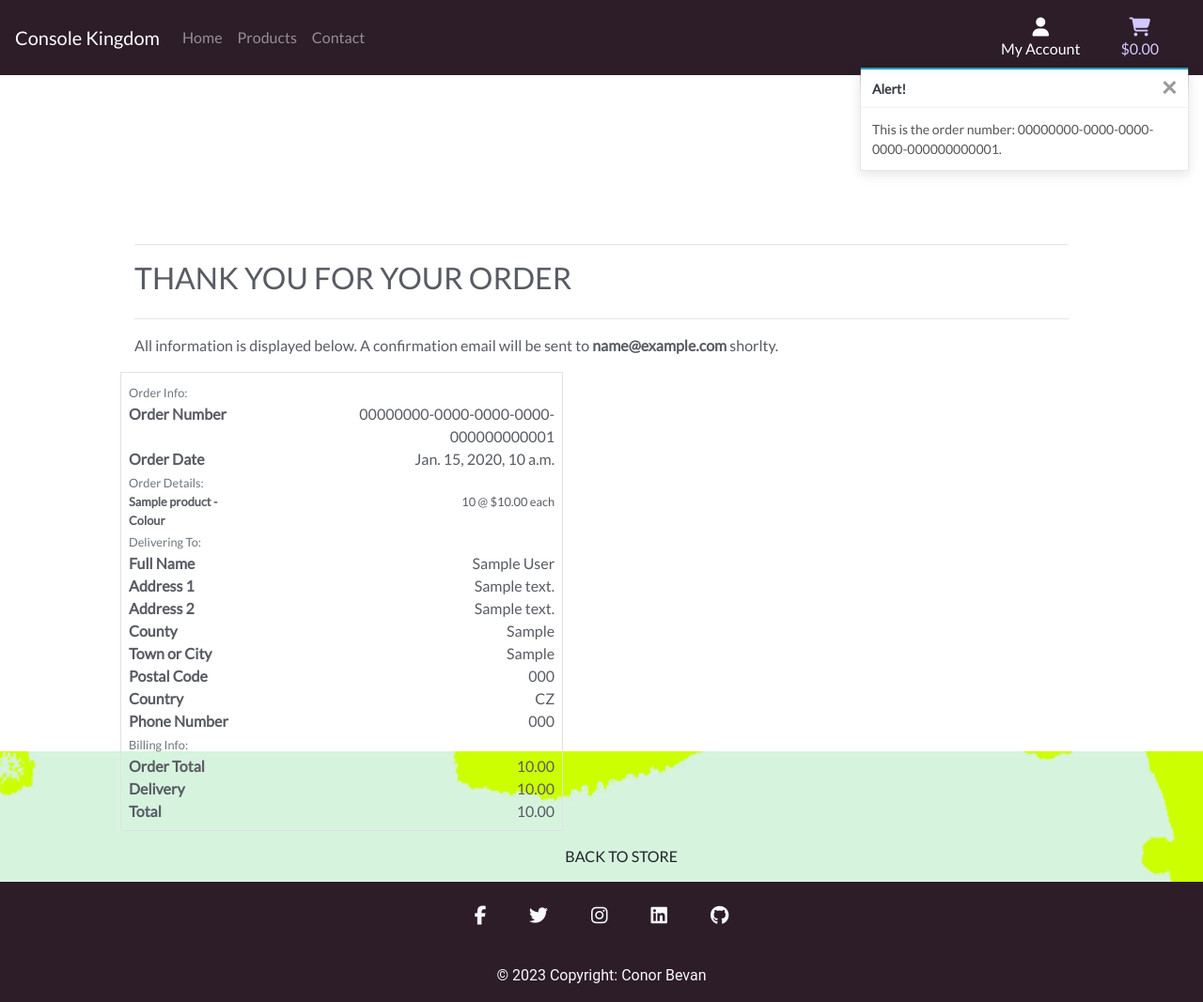
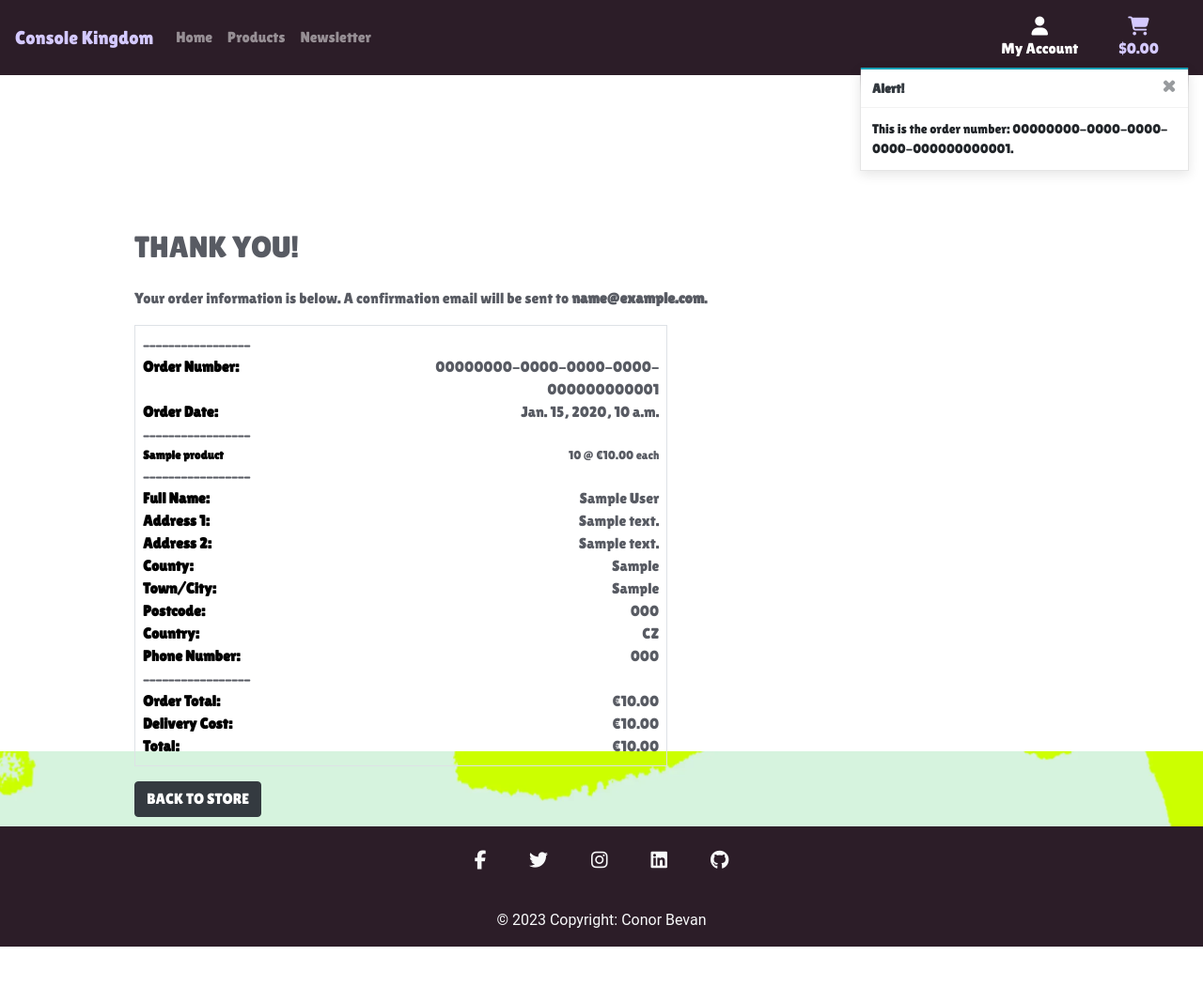
Before and after one commit to ConorBevan/Console-Kingdom, a Django app: page /user/order_history/00000000-0000-0000-0000-000000000001 in a window 1280 px wide. Shown: the whole page at 94% size. After the commit the page ends 1008 px from the top, so only its background shows below. Run offline with Django 3.2, Linux system fonts and the light colour scheme; tables that the repository leaves empty hold one stand-in row (values such as "Sample post"); some libraries are stand-ins or nearby versions.

Commit message:
Editing the layout and buttons of pages

```diff
--- a/cart/templates/cart/cart.html
+++ b/cart/templates/cart/cart.html
@@ -102,7 +102,7 @@
                                 </td>
                             </tr>
                             <tr>
-                                <td colspan="5" class="text-right">
+                                <td colspan="5" class="text-left">
                                     <a href="{% url 'products' %}" class="btn btn-dark btn-md">
                                         <span class="text-uppercase">Keep Shopping</span>
                                     </a>
--- a/checkout/templates/checkout/checkout_success.html
+++ b/checkout/templates/checkout/checkout_success.html
@@ -12,28 +12,27 @@
 
 {% block content %}
 <div class="overlay"></div>
-    <div class="container">
+<div class="container h-100">
     <div class="row">
         <div class="col">
-                <hr>
-                <h2 class="logo-font mb-4">Thank You for your order</h2>
-                <hr>
-                <p class="text-black">All information is displayed below. A confirmation email will be sent to <strong>{{ order.email }}</strong> shorlty.</p>
+            <h2 class="logo-font mb-4 text-yellow">Thank You!</h2>
+            <p class="text-black">Your order information is below. A confirmation email will be sent to <strong
+                    class="text-yellow">{{ order.email }}</strong>.</p>
         </div>
     </div>
 
     <div class="row">
-            <div class="col-12 col-lg-7"></div>
+        <div class="col-12 col-lg-7">
             <div class="order-confirmation-wrapper p-2 border">
                 <div class="row">
                     <div class="col">
-                        <small class="text-muted">Order Info:</small>
+                        <small class="text-black font-weight-bold">-----------------</small>
                     </div>
                 </div>
 
                 <div class="row">
                     <div class="col-12 col-md-4">
-                        <p class="mb-0 text-black font-weight-bold">Order Number</p>
+                        <p class="mb-0 text-black font-weight-bold" id="order-details">Order Number:</p>
                     </div>
                     <div class="col-12 col-md-8 text-md-right">
                         <p class="mb-0">{{ order.order_number }}</p>
@@ -42,7 +41,7 @@
 
                 <div class="row">
                     <div class="col-12 col-md-4">
-                        <p class="mb-0 text-black font-weight-bold">Order Date</p>
+                        <p class="mb-0 text-black font-weight-bold" id="order-details">Order Date:</p>
                     </div>
                     <div class="col-12 col-md-8 text-md-right">
                         <p class="mb-0">{{ order.date }}</p>
@@ -51,32 +50,32 @@
 
                 <div class="row">
                     <div class="col">
-                        <small class="text-muted">Order Details:</small>
+                        <small class="text-black font-weight-bold">-----------------</small>
                     </div>
                 </div>
 
                 {% for item in order.lineitems.all %}
                 <div class="row">
                     <div class="col-12 col-md-4">
-                        <p class="small mb-0 text-black font-weight-bold">
-                            {{ item.product.name }}{% if item.product_colour %} - Colour {{ item.product.colour|upper }}{% endif %}
+                        <p class="small mb-0 text-black font-weight-bold" id="order-details">
+                            {{ item.product.name }}
                         </p>
                     </div>
                     <div class="col-12 col-md-8 text-md-right">
-                        <p class="small mb-0">{{ item.quantity }} @ ${{ item.product.price }} each</p>
+                        <p class="small mb-0">{{ item.quantity }} @ €{{ item.product.price }} each</p>
                     </div>
                 </div>
                 {% endfor %}
 
                 <div class="row">
                     <div class="col">
-                        <small class="text-muted">Delivering To:</small>
+                        <small class="text-black font-weight-bold">-----------------</small>
                     </div>
                 </div>
 
                 <div class="row">
                     <div class="col-12 col-md-4">
-                        <p class="mb-0 text-black font-weight-bold">Full Name</p>
+                        <p class="mb-0 text-black font-weight-bold" id="order-details">Full Name:</p>
                     </div>
                     <div class="col-12 col-md-8 text-md-right">
                         <p class="mb-0">{{ order.full_name }}</p>
@@ -85,7 +84,7 @@
 
                 <div class="row">
                     <div class="col-12 col-md-4">
-                        <p class="mb-0 text-black font-weight-bold">Address 1</p>
+                        <p class="mb-0 text-black font-weight-bold" id="order-details">Address 1:</p>
                     </div>
                     <div class="col-12 col-md-8 text-md-right">
                         <p class="mb-0">{{ order.street_address1 }}</p>
@@ -95,10 +94,10 @@
                 {% if order.street_address2 %}
                 <div class="row">
                     <div class="col-12 col-md-4">
-                        <p class="mb-0 text-black font-weight-bold">Address 2</p>
+                        <p class="mb-0 text-black font-weight-bold" id="order-details">Address 2:</p>
                     </div>
                     <div class="col-12 col-md-8 text-md-right">
-                        <p class="mb-0">{{ order.street_address1 }}</p>
+                        <p class="mb-0">{{ order.street_address2 }}</p>
                     </div>
                 </div>
                 {% endif %}
@@ -106,7 +105,7 @@
                 {% if order.county %}
                 <div class="row">
                     <div class="col-12 col-md-4">
-                        <p class="mb-0 text-black font-weight-bold">County</p>
+                        <p class="mb-0 text-black font-weight-bold" id="order-details">County:</p>
                     </div>
                     <div class="col-12 col-md-8 text-md-right">
                         <p class="mb-0">{{ order.county }}</p>
@@ -116,7 +115,7 @@
 
                 <div class="row">
                     <div class="col-12 col-md-4">
-                        <p class="mb-0 text-black font-weight-bold">Town or City</p>
+                        <p class="mb-0 text-black font-weight-bold" id="order-details">Town/City:</p>
                     </div>
                     <div class="col-12 col-md-8 text-md-right">
                         <p class="mb-0">{{ order.town_or_city }}</p>
@@ -126,7 +125,7 @@
                 {% if order.postcode %}
                 <div class="row">
                     <div class="col-12 col-md-4">
-                        <p class="mb-0 text-black font-weight-bold">Postal Code</p>
+                        <p class="mb-0 text-black font-weight-bold" id="order-details">Postcode:</p>
                     </div>
                     <div class="col-12 col-md-8 text-md-right">
                         <p class="mb-0">{{ order.postcode }}</p>
@@ -136,7 +135,7 @@
 
                 <div class="row">
                     <div class="col-12 col-md-4">
-                        <p class="mb-0 text-black font-weight-bold">Country</p>
+                        <p class="mb-0 text-black font-weight-bold" id="order-details">Country:</p>
                     </div>
                     <div class="col-12 col-md-8 text-md-right">
                         <p class="mb-0">{{ order.country }}</p>
@@ -145,7 +144,7 @@
 
                 <div class="row">
                     <div class="col-12 col-md-4">
-                        <p class="mb-0 text-black font-weight-bold">Phone Number</p>
+                        <p class="mb-0 text-black font-weight-bold" id="order-details">Phone Number:</p>
                     </div>
                     <div class="col-12 col-md-8 text-md-right">
                         <p class="mb-0">{{ order.phone_number }}</p>
@@ -154,50 +153,53 @@
 
                 <div class="row">
                     <div class="col">
-                        <small class="text-muted">Billing Info:</small>
+                        <small class="text-black font-weight-bold">-----------------</small>
                     </div>
                 </div>
 
                 <div class="row">
                     <div class="col-12 col-md-4">
-                        <p class="mb-0 text-black font-weight-bold">Order Total</p>
+                        <p class="mb-0 text-black font-weight-bold" id="order-details">Order Total:</p>
                     </div>
                     <div class="col-12 col-md-8 text-md-right">
-                        <p class="mb-0">{{ order.order_total }}</p>
+                        <p class="mb-0">€{{ order.order_total }}</p>
                     </div>
                 </div>
 
                 <div class="row">
                     <div class="col-12 col-md-4">
-                        <p class="mb-0 text-black font-weight-bold">Delivery</p>
+                        <p class="mb-0 text-black font-weight-bold" id="order-details">Delivery Cost:</p>
                     </div>
                     <div class="col-12 col-md-8 text-md-right">
-                        <p class="mb-0">{{ order.delivery_cost }}</p>
+                        <p class="mb-0">
+                            {% if order.delivery_cost > 0 %}€{{ order.delivery_cost }}{% else %}FREE{% endif %}</p>
                     </div>
                 </div>
 
                 <div class="row">
                     <div class="col-12 col-md-4">
-                        <p class="mb-0 text-black font-weight-bold">Total</p>
+                        <p class="mb-0 text-black font-weight-bold" id="order-details">Total:</p>
                     </div>
                     <div class="col-12 col-md-8 text-md-right">
-                        <p class="mb-0">{{ order.grand_total }}</p>
+                        <p class="mb-0">€{{ order.grand_total }}</p>
                     </div>
                 </div>
+
             </div>
         </div>
     </div>
     <div class="row">
         <div class="col-12 col-lg-7 text-right">
             {% if from_user %}
-                <a href="{% url 'user' %}" class="btn btn-black rounded-0 my-2">
-                    <span class="text-uppercase">Back to Account</span>
+            <a href="{% url 'user' %}" class="btn btn-primary my-2">
+                <span class="text-uppercase">Back to My Account</span>
             </a>
             {% else %}
-                <a href="{% url 'products' %}" class="btn btn-black rounded-0 my-2">
+            <a href="{% url 'products' %}" class="btn btn-dark my-2 float-left mt-3">
                 <span class="text-uppercase">Back to Store</span>
             </a>
             {% endif %}
         </div>
     </div>
+</div>
 {% endblock %}
--- a/products/templates/products/product_detail.html
+++ b/products/templates/products/product_detail.html
@@ -40,8 +40,8 @@
                 {% endif %}
                 {% if request.user.is_superuser %}
                 <small class="ml-3">
-                    <a class="btn btn-sm btn-warning" href="{% url 'edit_product' product.id %}">Edit</a>
-                    <a class="btn btn-sm btn-danger" href="{% url 'delete_product' product.id %}">Delete</a>
+                    <a class="btn btn-sm btn-warning product-btn" href="{% url 'edit_product' product.id %}">Edit</a>
+                    <a class="btn btn-sm btn-danger product-btn" href="{% url 'delete_product' product.id %}">Delete</a>
                 </small>
                 {% endif %}
                 <p class="mt-3">{{ product.description }}</p>
--- a/static/css/base.css
+++ b/static/css/base.css
@@ -1,3 +1,5 @@
+@import url('https://fonts.googleapis.com/css2?family=Lilita+One&display=swap');
+
 html {
     height: 100%;
 }
@@ -6,8 +8,7 @@ body {
     background: url('/media/homepage-image-1.webp') no-repeat center center fixed;
     background-size: cover;
     height: calc(100vh - 164px);
-    color: #555;
-    font-family: 'Lato';
+    font-family: 'Lilita One', cursive;
 }
 
 .nav-back {
@@ -227,6 +228,10 @@ select option[value=""] {
     color: #aab7c4 !important;
 }
 
+#order-details {
+    color: black;
+}
+
 /* Page Spinner */
 
 #loading-overlay {
--- a/templates/base.html
+++ b/templates/base.html
@@ -17,7 +17,6 @@
   {% block corecss %}
   <link rel="stylesheet" href="https://stackpath.bootstrapcdn.com/bootstrap/4.4.1/css/bootstrap.min.css"
     integrity="sha384-Vkoo8x4CGsO3+Hhxv8T/Q5PaXtkKtu6ug5TOeNV6gBiFeWPGFN9MuhOf23Q9Ifjh" crossorigin="anonymous">
-  <link rel="stylesheet" href="https://fonts.googleapis.com/css?family=Lato&display=swap">
   <link rel="stylesheet" href="{% static 'css/base.css' %}">
   {% endblock %}
 
@@ -53,7 +52,7 @@
 
 <body>
   <nav class="navbar navbar-expand-lg navbar-dark nav-back">
-    <a class="navbar-brand" href="{% url 'home' %}">Console Kingdom</a>
+    <a class="navbar-brand" href="{% url 'home' %}" style="color: #D4C9FF;">Console Kingdom</a>
     <button class="navbar-toggler" type="button" data-toggle="collapse" data-target="#navbarSupportedContent"
       aria-controls="navbarSupportedContent" aria-expanded="false" aria-label="Toggle navigation">
       <span class="navbar-toggler-icon"></span>
@@ -62,13 +61,13 @@
     <div class="collapse navbar-collapse" id="navbarSupportedContent">
       <ul class="navbar-nav mr-auto">
         <li class="nav-item">
-          <a class="nav-link " href="{% url 'home' %}">Home</a>
+          <a class="nav-link" href="{% url 'home' %}">Home</a>
         </li>
         <li class="nav-item">
           <a class="nav-link" href="{% url 'products' %}">Products</span></a>
         </li>
         <li class="nav-item">
-          <a class="nav-link" href="#">Contact</a>
+          <a class="nav-link" href="#">Newsletter</a>
         </li>
       </ul>
       <div class="col-12 col-lg-4 my-auto py-1 py-lg-0">
```
Also changed, not shown: checkout/templates/checkout/checkout.html (+4 -19 lines), users/templates/users/user.html (+5 -5 lines). Lines whose indentation alone changed are shown as unchanged.
